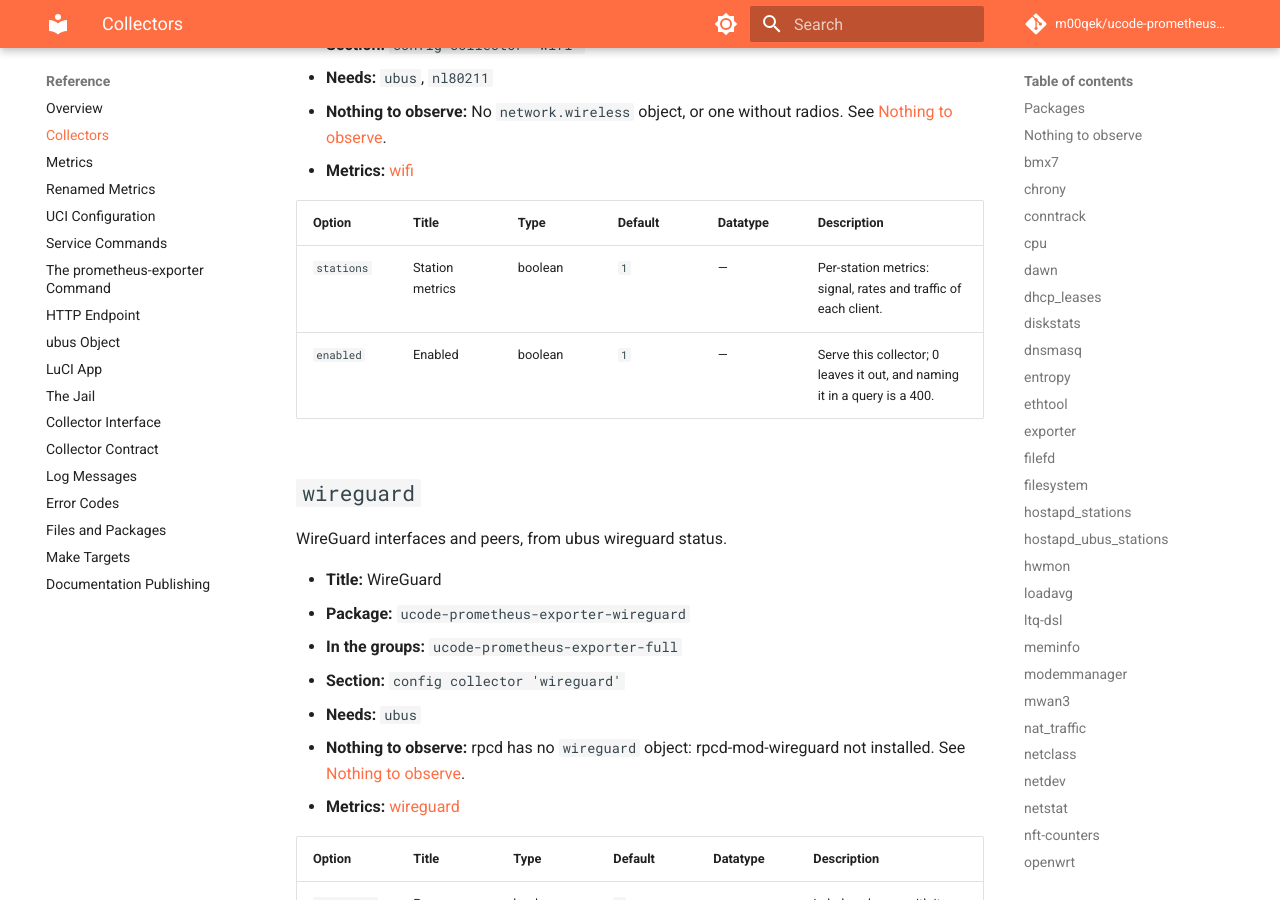
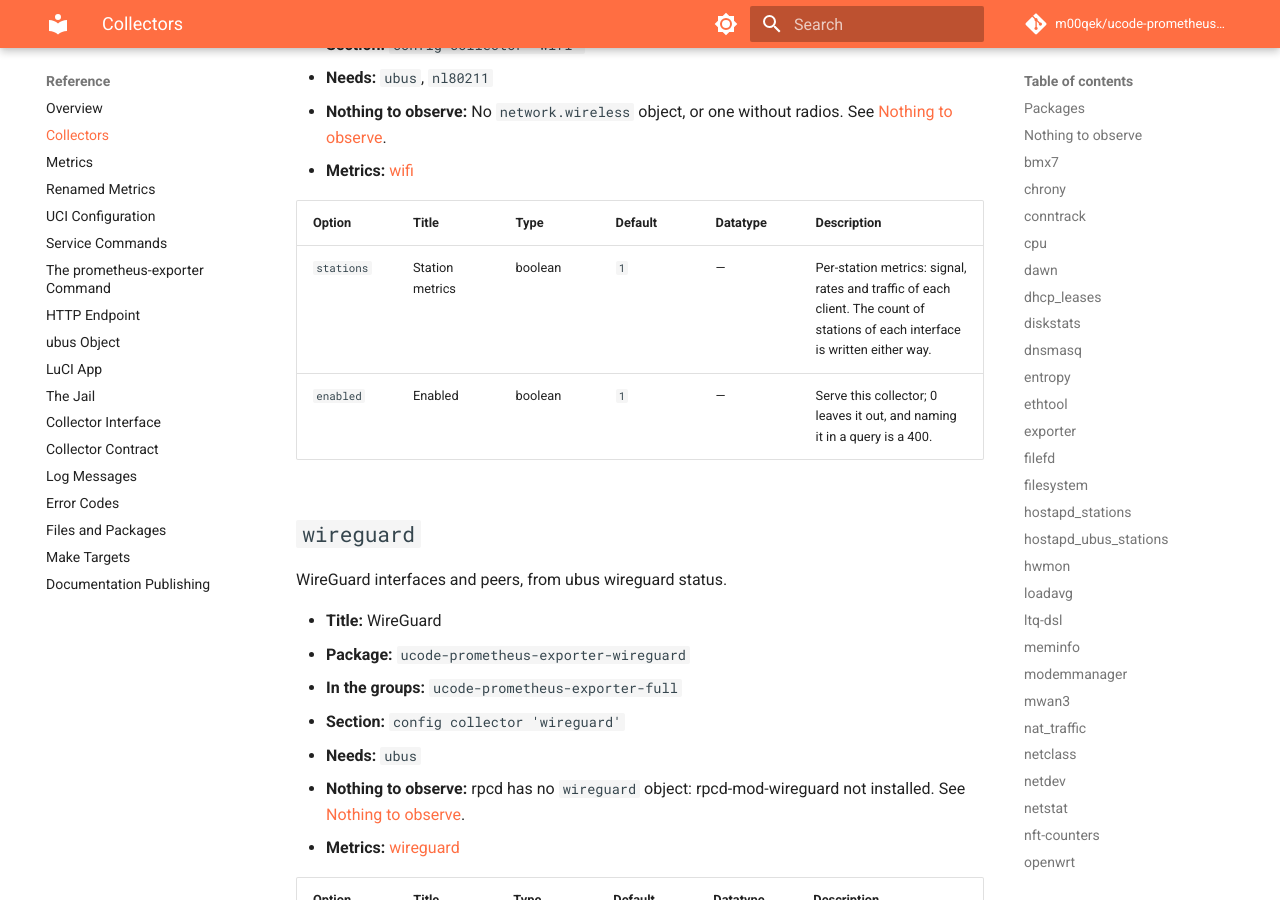
Before and after one commit to m00qek/ucode-prometheus-exporter, an MkDocs documentation site: the page built from docs/reference/collectors.md, in a window 1280 px wide and 900 px high, scrolled down 31780 px. Built offline with MkDocs 1.6.1 and Material for MkDocs 9.7.7, drawn with Linux system fonts in a browser that asks for light colours; comment, search, counter and statistics services are not loaded.

Commit message:
Count each interface's stations with wifi's stations option off
The option leaves out the per-station series; it left out
node_wifi_stations too, one sample per interface, which a dashboard of
how many clients each network has wants without them.

```diff
--- a/docs/reference/collectors.md
+++ b/docs/reference/collectors.md
@@ -790,7 +790,7 @@
 
 | Option | Title | Type | Default | Datatype | Description |
 | :--- | :--- | :--- | :--- | :--- | :--- |
-| `stations` | Station metrics | boolean | `1` | — | Per-station metrics: signal, rates and traffic of each client. |
+| `stations` | Station metrics | boolean | `1` | — | Per-station metrics: signal, rates and traffic of each client. The count of stations of each interface is written either way. |
 | `enabled` | Enabled | boolean | `1` | — | Serve this collector; 0 leaves it out, and naming it in a query is a 400. |
 
 ## `wireguard` {#wireguard}
```
Also changed, not shown: CHANGELOG.md (+1 -0 lines), 2 other files.
